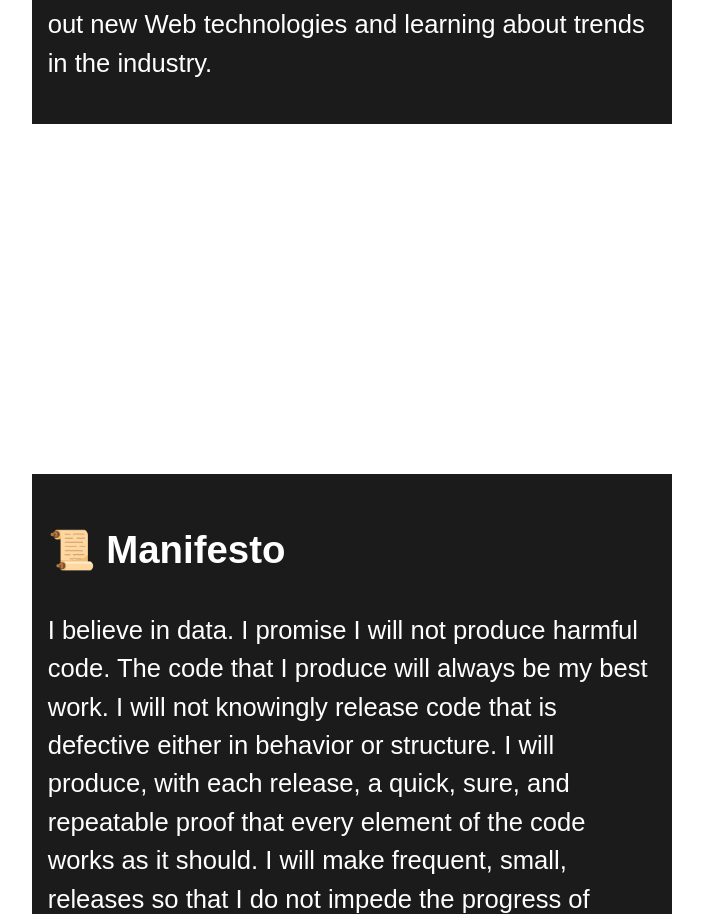
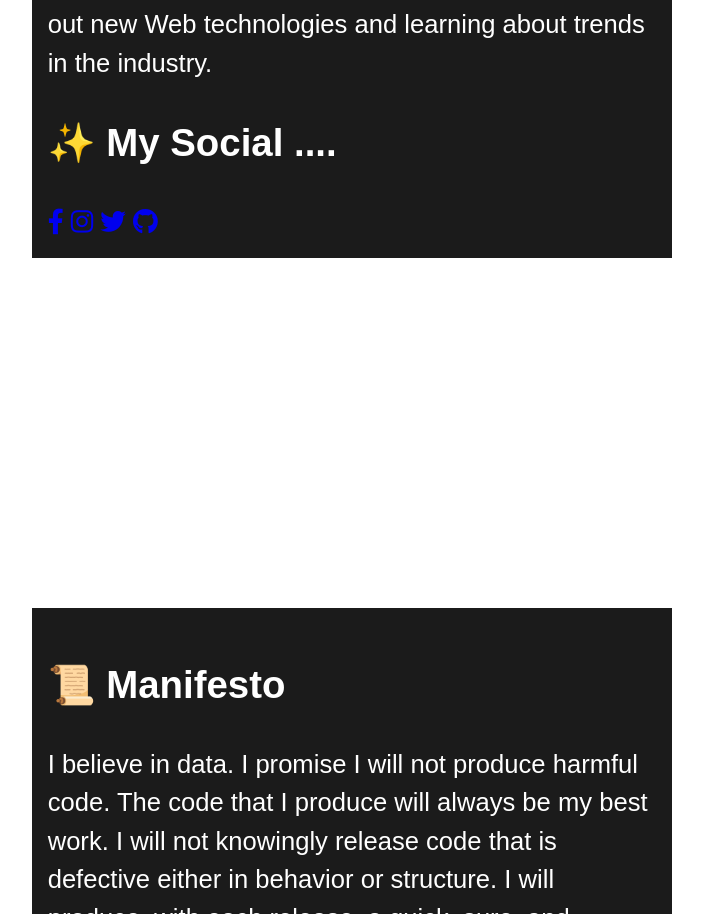
Before and after one commit to vigneshimself/My-3D-Portfolio-Website, a plain HTML site: page index.html in a window 1280 px wide. Shown: the part 1950-2864 px from the top of the page, without its empty margins (83-786 px from the left). Drawn offline with nearby package versions, Linux system fonts and the light colour scheme; a web font is replaced by a local one.

Commit message:
Update index.html

```diff
--- a/index.html
+++ b/index.html
@@ -48,6 +48,18 @@
         rel="stylesheet"
         href="https://cdnjs.cloudflare.com/ajax/libs/font-awesome/5.15.3/css/all.min.css"
        />
+
+        <body>
+        <div class="hero">
+          <h1>✨ My Social ....</h1>
+          <div class="home__social-icon">
+            <a href="https://www.facebook.com/vignesh.parameshwaran.5/"><i class="fab fa-facebook-f"></i></a>
+             <a href="https://www.instagram.com/vigneshimself"><i class="fab fa-instagram"></i></a>
+             <a href="https://twitter.com/vigneshimself"><i class="fab fa-twitter"></i></a>
+             <a href="https://github.com/vigneshimself"><i class="fab fa-github"></i></a>
+          </div>
+        </div>
+      </body>
 
       </section>
 
```
